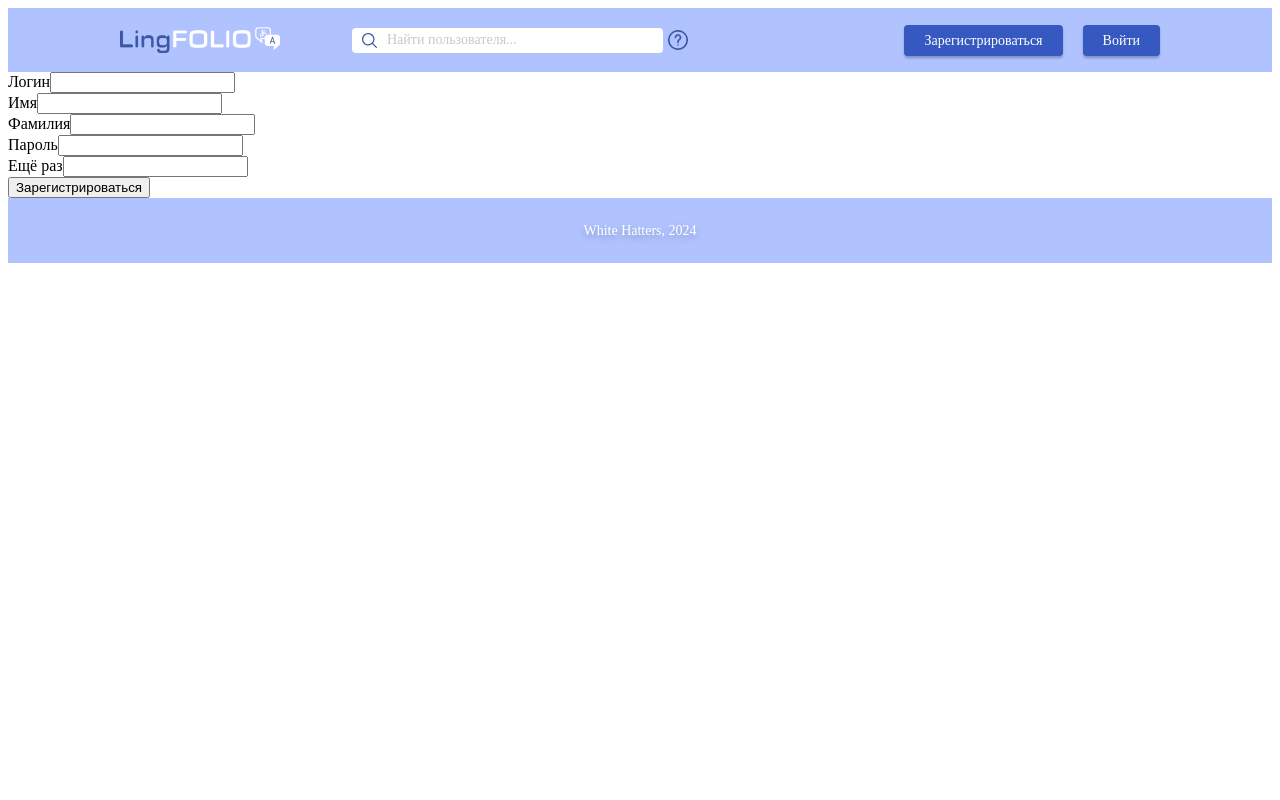
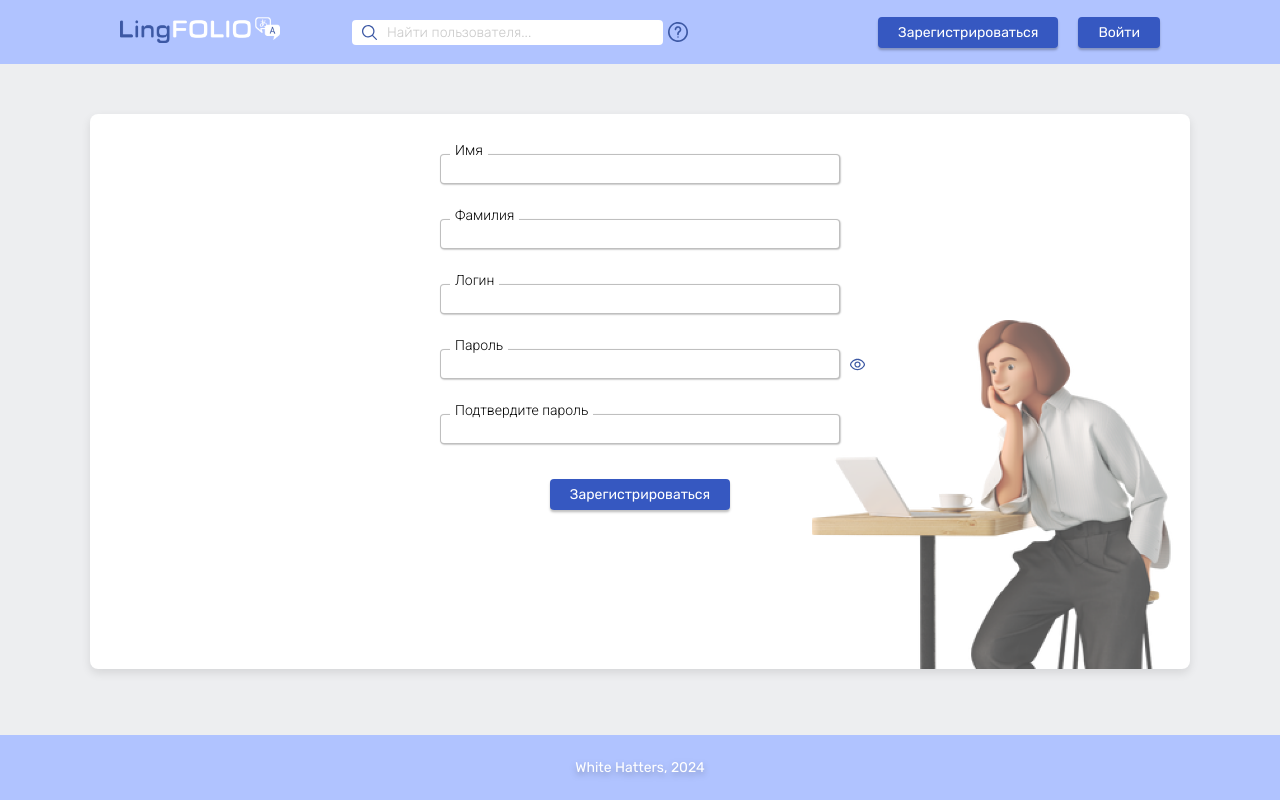
Before and after one commit to MarinaSs5/web-portfolio, a Flask app: page /sign/up in a window 1280 px wide. Run offline with Flask 3, Linux system fonts and the light colour scheme.

Commit message:
Add files via upload

```diff
--- /dev/null
+++ b/experimental/frontend/templates/sign/up.css
@@ -0,0 +1,111 @@
+.sign-up-button{
+    padding: 7px 20px;
+    font-family: 'Rubik';
+    font-style: normal;
+    font-weight: 400;
+    font-size: 14px;
+    line-height: 17px;
+    color: #FFFFFF;
+    display: flex;
+    justify-content: center;
+    align-items: center;
+    background: #3658C1;
+    box-shadow: 0px 2.30769px 2.30769px rgba(0, 0, 0, 0.25);
+    border-radius: 4px;
+}
+
+.sign-up-button:hover {
+    background-color: #1d3c7d;
+}
+
+
+
+main{
+    background-color: #EDEEF0;
+    flex-grow: 1;
+    display: flex;
+    flex-direction: column;
+}
+
+.sign-in{
+    display: flex;
+    flex-direction: column;
+    justify-content: center;
+    align-items: center;
+    box-sizing: border-box;
+}
+
+.sign-in-box{
+    display: flex;
+    flex-direction: column;
+    align-items: center;
+    padding: 40px 0px 0px;
+    gap: 35px;
+    width: 1100px;
+    height: 555px;
+    background: #FFFFFF;
+    box-shadow: 0px 4px 10px rgba(0, 0, 0, 0.1);
+    border-radius: 8px;
+    box-sizing: border-box;
+    background-image: url('../../static/signup-image.png');
+    background-position: bottom right;
+    background-repeat: no-repeat;
+    background-size: 35%;
+    margin-top: 50px;
+    margin-bottom: 50px;
+
+    }
+
+
+
+    .sign-in-box input{
+    all: unset;
+    box-sizing:border-box;
+    width: 400px;
+    height: 30px;
+    background: #FFFFFF;
+    border: 0.75px solid rgba(0, 0, 0, 0.25);
+    box-shadow: 0.75px 0.75px 1.5px rgba(0, 0, 0, 0.25);
+    border-radius: 4px;
+    padding: 4.5px 8px;
+    font-family: 'Roboto';
+    font-style: normal;
+    font-weight: 300;
+    font-size: 16px;
+    line-height: 17px;
+    }
+
+    .sign-in-box label{
+        position: absolute;
+        top: -12px;
+        left: 10px;
+        background: #fff;
+        padding: 0 5px;
+        font-family: 'Roboto';
+    font-style: normal;
+    font-weight: 300;
+    font-size: 14px;
+    line-height: 17px;
+    }
+
+    .input-box{
+        position: relative;
+    }
+
+    .eye-password{
+        position: absolute;
+        background-image: url('../../static/opened-eye.svg');
+        background-position: center center;
+        background-repeat: no-repeat;
+        background-size: 15px 15px;
+        background-color: #FFFFFF;
+        width: 15px;
+        height: 15px;
+        right: -25px;
+        top: 8px;
+        cursor: pointer;
+    }
+
+    .password-shown{
+        background-image: url('/static/eye-crossed.svg');
+    }
--- a/experimental/frontend/templates/sign/up.html
+++ b/experimental/frontend/templates/sign/up.html
@@ -1,33 +1,67 @@
-{% include 'global/header.html' %}
-<label>Логин</label><input id="login"><br>
-<label>Имя</label><input id="name"><br>
-<label>Фамилия</label><input id="surname"><br>
-<label>Пароль</label><input id="password"><br>
-<label>Ещё раз</label><input id="repeat"><br>
-<button onclick="submit($('#login').val(), $('#name').val(), $('#surname').val(), $('#password').val(), $('#repeat').val())">Зарегистрироваться</button>
-{% include 'global/footer.html' %}
+<!DOCTYPE html>
+<html lang="ru">
+  <head>
+    <meta charset="utf-8">
+    <meta name="viewport" content="width=device-width, initial-scale=1.0">
+    <title>Зарегистрироваться</title>
+    <!--link rel="stylesheet" href="style.css">
+    <link rel="stylesheet" href="style-header.css">
+    <link rel="stylesheet" href="style-footer.css">
+    <link rel="stylesheet" href="signup-style.css"-->
+    <link rel="preconnect" href="https://fonts.googleapis.com">
+    <link rel="preconnect" href="https://fonts.gstatic.com" crossorigin>
+    <link href="https://fonts.googleapis.com/css2?family=Roboto:ital,wght@0,100;0,300;0,400;0,500;0,700;0,900;1,100;1,300;1,400;1,500;1,700;1,900&family=Rubik:ital,wght@0,300..900;1,300..900&display=swap" rel="stylesheet">
+    <style>
+      {% include 'global/style.css' %}
+      {% include 'sign/up.css' %}
+    </style>
+  </head>
+  <body>
+    {% include 'global/header.html' %}
+    <!--header>
+      <div class="main-header">
+        <a href="/"><img src="../static/logo.png" class="logo-picture"></a>
+        <input class="search-field" type="text" id="search" placeholder="Найти пользователя">
+        <div class="header-button-container">
+          <a href="/signup" class="register-button">Зарегистрироваться</a>
+          <a href="/signin" class="login-button">Войти</a>
+        </div>
+      </div>
+      </div>
+      </header-->
+    <main>
+        <section class="sign-in">
+            <div class="sign-in-box">
+              <div class="input-box">
+                <label for="name">Имя</label>
+                <input type="text" id="name" name="name">
+                </div>
+                <div class="input-box">
+                <label for="surname">Фамилия</label>
+                <input type="text" id="surname" name="surname">
+                </div>
+                <div class="input-box">
+                <label for="login">Логин</label>
+                <input type="text" id="login" name="login">
+                </div>
+                <div class="input-box">
+                <label for="password">Пароль</label>
+                <input type="password" id="password" name="password">
+                <div class="eye-password" onclick="showPassword()"></div>
+                </div>
+                <div class="input-box">
+                <label for="confirm-password">Подтвердите пароль</label>
+                <input type="password" id="confirm-password" name="confirm-password">
+                </div>
+              <a class="sign-up-button" onclick="submit($('#login').val(), $('#name').val(), $('#surname').val(), $('#password').val(), $('#confirm-password').val())">Зарегистрироваться</a>
+            </div>
 
-<script src="https://code.jquery.com/jquery-3.6.0.min.js"></script>
-<script>
-function submit(login, name, surname, password, repeat)
-{
-    $.post('/sign/up/submit',
-    {
-        'login': login,
-        'name': name,
-        'surname': surname,
-        'password': password,
-    },
-    function(response)
-    {
-        if(response['result'] == 'already')
-            alert('Пользователь с таким логином уже есть.');
-
-        else if(response['result'] == 'ok')
-            window.location.href = '/me/' + login + '/info';
-
-        else
-            alert('Неизвестная ошибка.');
-    }, 'json');
-}
-</script>
+        </section>
+    </main>
+    {% include 'global/footer.html' %}
+    <script src="https://code.jquery.com/jquery-3.6.0.min.js"></script>
+    <script>
+      {% include 'sign/up.js' %}
+    </script>
+  </body>
+</html>
--- /dev/null
+++ b/experimental/frontend/templates/sign/up.js
@@ -0,0 +1,103 @@
+function submit(login, name, surname, password, repeat)
+{
+    login = login.toLowerCase();
+
+    // Разрешить в логине только латинские буквы нижнего регистра, цифры, точку и подчёркивание
+    //                       regex (regular expression)      проверяем строку на соответствие
+    let login_in_range =          /^[a-z0-9._]*$/                     .test(login);
+    // и проверить длину
+    let login_lengthy = (login.length >= 5) && (login.length <= 30);
+    // Я знаю, что регулярные выражения это боль, я сам их не до конца понимаю, но они будут попадаться часто.
+
+    let name_lengthy = name.length >= 1
+    let surname_lengthy = surname.length >= 1
+
+    // Разрешить в пароле символы только с пробела (0x20) до тильды (0x7F)
+    let password_in_range = /^[\x20-\x7E]*$/.test(password);
+    let password_lengthy = (password.length >= 10) && (password.length <= 100);
+
+    // Проверить, что пароль введён правильно дважды
+    let password_match = (password == repeat);
+
+
+
+
+
+    // Вывести ошибки пользователю, если они есть
+    if(!login_in_range)
+    {
+        alert('Логин может содержать только латинские буквы, цифры, точки и подчёркивания.');
+        return;
+    }
+    if(!login_lengthy)
+    {
+        alert('Длина логина должна быть не меньше 5 и не больше 30 символов.');
+        return;
+    }
+    if(!name_lengthy)
+    {
+        alert('Имя не может быть пустым.');
+        return;
+    }
+    if(!surname_lengthy)
+    {
+        alert('Фамилия не может быть пустой.');
+        return;
+    }
+    if(!password_in_range)
+    {
+        alert('Пароль может содержать только ASCII символы.');
+        return;
+    }
+    if(!password_lengthy)
+    {
+        alert('Длина пароля должна быть не меньше 10 и не больше 100 символов.');
+        return;
+    }
+    if(!password_match)
+    {
+        alert('Пароли должны совпадать.');
+        return;
+    }
+
+
+
+
+
+    $.post('/sign/up/submit',
+    {
+        'login': login,
+        'password': password,
+        'name': name,
+        'surname': surname,
+    },
+    function(response)
+    {
+        if(response['result'] == 'already')
+            alert('Пользователь с таким логином уже есть.');
+
+        else if(response['result'] == 'ok')
+            window.location.href = '/me/' + login + '/info';
+
+        else
+            alert('Неизвестная ошибка.');
+    }, 'json');
+
+}
+
+function showPassword()
+{
+    let passwordInput = document.getElementById('password');
+    let confirmPasswordInput = document.getElementById('confirm-password');
+    let eyeIcon = document.querySelector('.eye-password');
+
+    if (passwordInput.type === 'password') {
+        passwordInput.type = 'text';
+        confirmPasswordInput.type = 'text';
+        eyeIcon.classList.add('password-shown');
+    } else {
+        passwordInput.type = 'password';
+        confirmPasswordInput.type = 'password';
+        eyeIcon.classList.remove('password-shown');
+    }
+}
```
Also changed, not shown: experimental/frontend/templates/sign/in.css (added, +89 -0 lines), experimental/frontend/templates/sign/in.html (+53 -27 lines), experimental/frontend/templates/sign/in.js (added, +35 -0 lines).
